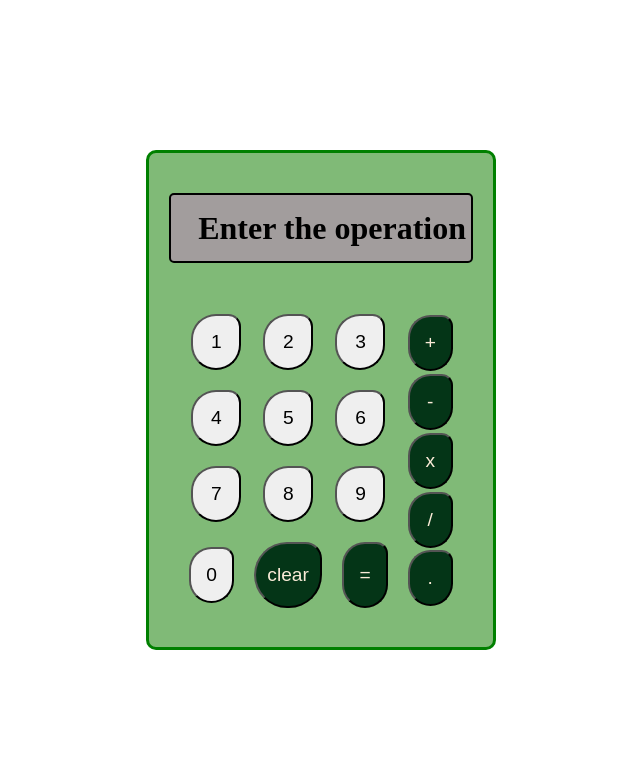
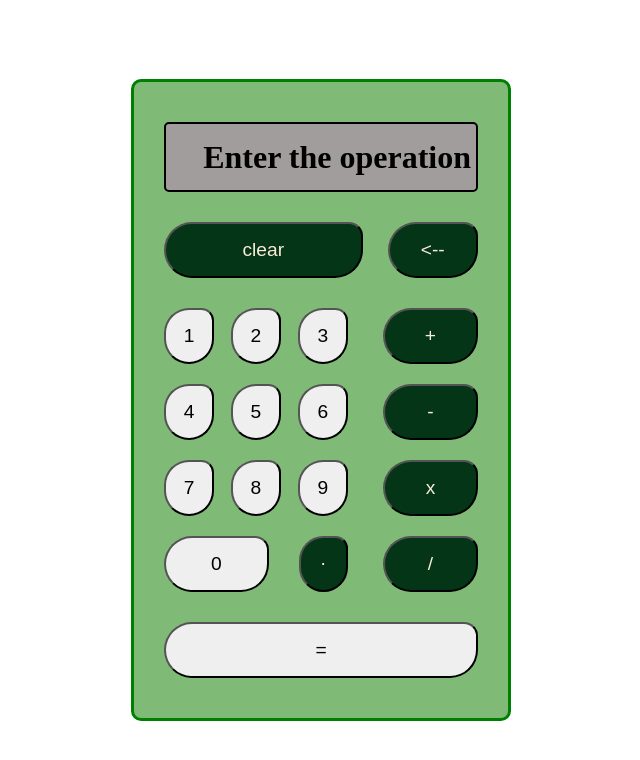
Before and after one commit to bara-934/T-O-P-assignments, a plain HTML site: page calculator/index.html in a window 1280 px wide. Shown: the whole page, without its empty margins (319-959 px from the left). Drawn offline with Linux system fonts and the light colour scheme.

Commit message:
add backspace as a button and rearrange the layout adds its js function

```diff
--- a/calculator/index.html
+++ b/calculator/index.html
@@ -11,6 +11,10 @@
     <main>
         <div class="container">
             <div class="screen up">Enter the operation</div>
+            <div class="specials buttons">
+                <button id="clear">clear</button>
+                <button id="backspace"><--</button>
+            </div>
             <div class="down">
                 <div class="left">
                     <div class="buttons digits">
@@ -28,27 +32,23 @@
                         <button id="8">8</button>
                         <button id="9">9</button>
                     </div>
-                    <div id="lastRow">
-                        <div class="digits">
-                            <button id="0">0</button>
+                    <div class= 'buttons' id="secondLast">
+                        <div class="digits zero">
+                            <button id="zero">0</button>
                         </div>
                         <div class="specials">
-                            <button id="clear">clear</button>
-                            <button id="equal">=</button>
+                            <button id="decimal">.</button>
                         </div>
                     </div>
                 </div>
-                <div class="right">
-                    <div id = 'operators' class="specials">
-                        <button id="+">+</button>
-                        <button id="-">-</button>
-                        <button id="x">x</button>
-                        <button id="/">/</button>
-                        <button id=".">.</button>
-                    </div>
-
+                <div class="right specials" id="operators">
+                    <button id="+">+</button>
+                    <button id="-">-</button>
+                    <button id="x">x</button>
+                    <button id="/">/</button>
                 </div>
             </div>
+            <button id="equal">=</button>
         </div>
     </main>
 </body>
--- a/calculator/script.js
+++ b/calculator/script.js
@@ -32,7 +32,7 @@ function updateDisplay(digit)
 
 document.querySelectorAll('.digits').forEach((digit)=>{
     digit.addEventListener('click', (e)=> {
-        updateDisplay(e.target.id);
+        updateDisplay(e.target.textContent);
     })
 })
 
@@ -40,12 +40,23 @@ document.querySelectorAll('.digits').forEach((digit)=>{
 document.querySelectorAll('.specials').forEach((signs)=>{
     signs.addEventListener('click',(e)=>{
         const button = e.target;
-        if(button.id === 'clear') {
+        if(button.id === 'backspace')
+        {
+            if(display.textContent.length > 0)
+            {
+                display.textContent = displayVal.toString().slice(0,display.textContent.length - 1);
+                if(display.textContent.length === 0)
+                {
+                    updateDisplay(0);
+                }
+            }
+        }
+        else if(button.id === 'clear') {
             display.textContent = '0';
             number1 = undefined;
             displayVal = 0;
         }
-        else if (button.id === '.')
+        else if (button.id === 'decimal')
         {
             if(! display.textContent.includes('.'))
             {
--- a/calculator/style.css
+++ b/calculator/style.css
@@ -18,18 +18,18 @@ main{
 .container{
     border: 3px solid green;
     border-radius: 10px;
-    width: 350px ;
+    width: 380px ;
     min-height: 500px;
     display: flex;
     flex-direction: column;
     align-items: stretch;
-    gap: 20px;
-    padding: 10px 20px;
+    gap: 30px;
+    padding: 40px 30px;
     background: #80ba77;
 }
 
 .screen{
-    margin: 10% 0;
+    margin:  0;
     display: flex;
     justify-content: end;
     align-items: center;
@@ -44,23 +44,37 @@ main{
 
 .down{
     display: flex;
-    justify-content: center;
-    gap :20px;
+    justify-content: space-around;
+    gap :35px;
 }
 
 .down>div{
     display: flex;
     gap: 20px;
     flex-direction: column;
+    justify-content: space-between;
+    align-items: ;
 }
-.left div {
-    gap: 20px;
+
+.left{
+    flex-grow: 1;
+}
+
+.right{
+    align-self: self-start;
+}
+
+
+#operators{
+    flex-grow: 1;
+    flex-direction: column;
+    justify-content: space-around;
 }
 
 
 .buttons{
     display: flex;
-    justify-content: space-evenly;
+    justify-content: space-between;
 }
 
 button{
@@ -70,31 +84,39 @@ button{
     flex: 0 1 50px;
     border-radius: 40px 20px 40px 40px;
 }
-div.equal{display: flex;}
 
 .right button, .specials button{
     background: #043517;
     color: antiquewhite;
 }
 
-#lastRow{
-    display: flex;
-
-}
-.specials{
-    display: flex;
-}
-#lastRow{
-    align-items: center;
-}
-#operators{
+#backspace{
     flex-grow: 1;
-    flex-direction: column;
-    justify-content: space-around;
 }
 
 #clear{
     text-align: center;
     box-sizing: content-box;
-    padding: 20px 11.5px;
+    padding: 0px 11.5px;
+    flex-grow: 3;
 }
+
+#decimal{
+    padding: 10px 20px 20px;
+}
+
+#secondLast {
+    gap: 30px;
+}
+
+
+.zero{
+    flex-grow: 2;
+}
+#secondLast button{
+    width: 100%;
+}
+.specials {
+    justify-content: space-between;
+    gap: 25px;
+}
```
